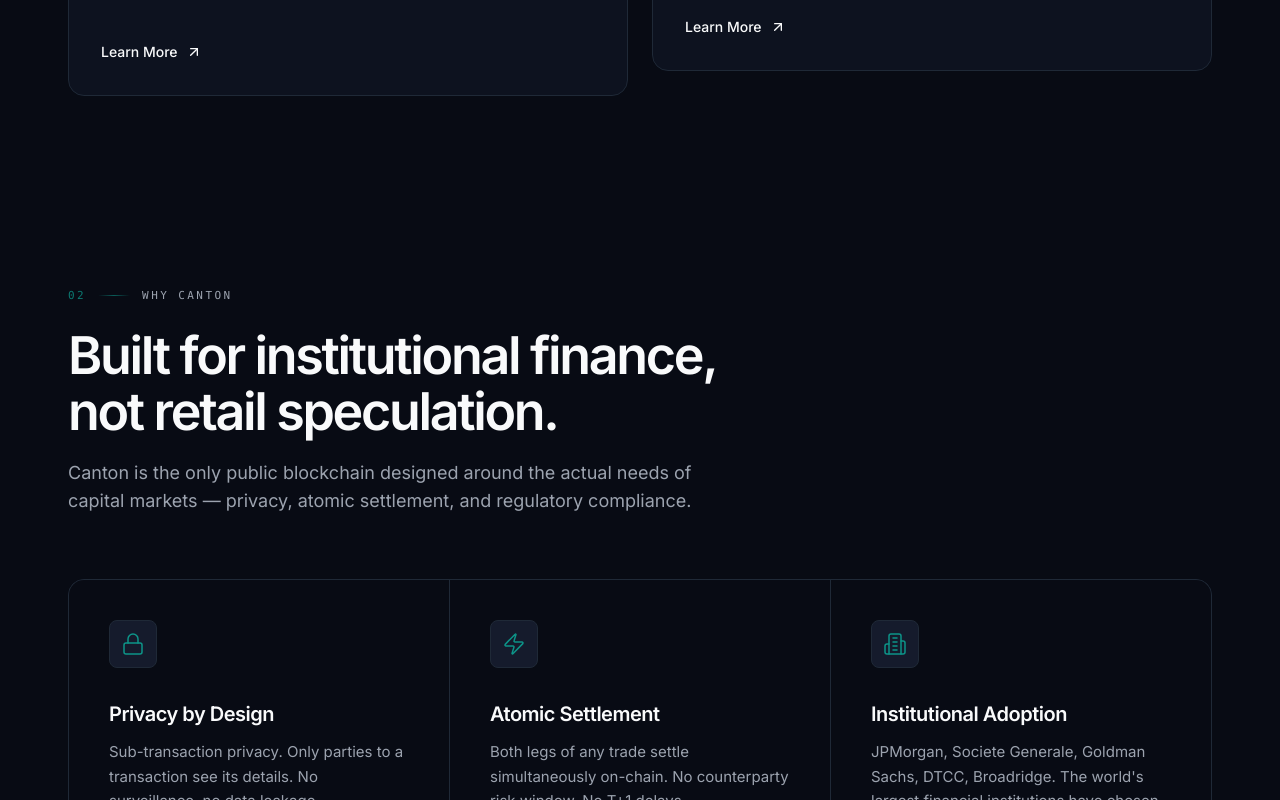
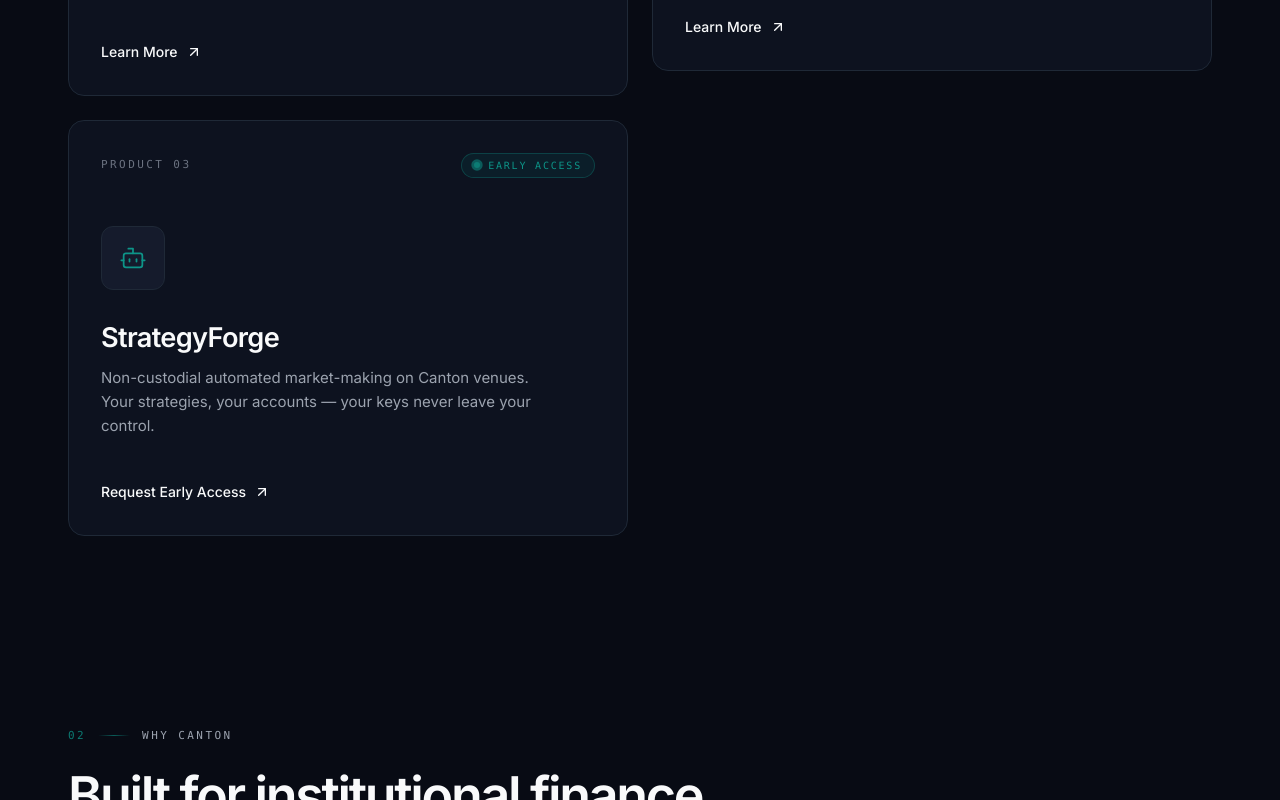
Before and after one commit to Qasara-Labs-Pvt-Ltd/qasara-website, a Next.js app: page / in a window 1280 px wide. Shown: the part 1460-2260 px from the top of the page. Built offline with nearby package versions, Linux system fonts and the light colour scheme.

Commit message:
feat: wire StrategyForge into nav + home products grid

```diff
--- a/app/page.tsx
+++ b/app/page.tsx
@@ -1,5 +1,5 @@
 import Link from "next/link";
-import { ArrowRight, ArrowUpRight, Lock, Zap, Building2, Wallet, Network, Server } from "lucide-react";
+import { ArrowRight, ArrowUpRight, Lock, Zap, Building2, Wallet, Network, Server, Bot } from "lucide-react";
 import { HeroSection } from "@/components/HeroSection";
 import { ProductCard } from "@/components/ProductCard";
 import { SectionHeader } from "@/components/SectionHeader";
@@ -82,6 +82,18 @@
                 badge={{ label: "In Build", tone: "amber" }}
                 icon={<Network className="h-7 w-7" strokeWidth={1.5} />}
                 accent="purple"
+              />
+            </Reveal>
+            <Reveal index={2}>
+              <ProductCard
+                index="Product 03"
+                title="StrategyForge"
+                description="Non-custodial automated market-making on Canton venues. Your strategies, your accounts — your keys never leave your control."
+                href="/strategyforge"
+                cta="Request Early Access"
+                badge={{ label: "Early Access", tone: "teal" }}
+                icon={<Bot className="h-7 w-7" strokeWidth={1.5} />}
+                accent="teal"
               />
             </Reveal>
           </div>
--- a/components/Nav.tsx
+++ b/components/Nav.tsx
@@ -9,6 +9,7 @@
 const links = [
   { href: "/cove", label: "Cove" },
   { href: "/bridge", label: "Bridge" },
+  { href: "/strategyforge", label: "StrategyForge" },
   { href: "/services", label: "Services" },
   { href: "/contact", label: "Contact" },
 ];
```
